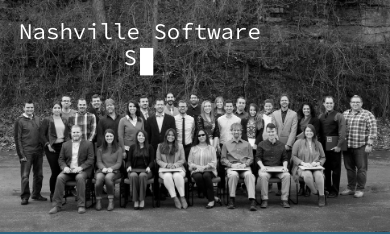
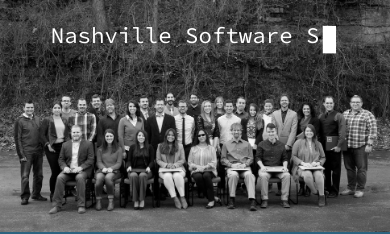
Before and after one commit to NSS-Cohort-11/NSS-Cohort-11.github.io, a Jekyll site: the page built from index.html, in a window 390 px wide. Shown: the top 234 px of the page. Built offline with Jekyll 4.4.1, drawn with Linux system fonts in a browser that asks for light colours.

Commit message:
centering main header on mobile view

```diff
--- a/styles/style2.scss
+++ b/styles/style2.scss
@@ -54,7 +54,7 @@ p {
 	font-family: 'Source Code Pro', monospace;
 	font-size: 1.4em;
 	line-height: 1.0em;
-	width: 280px;
+	width: 100%;
 	margin: 0 auto;
 	// left: 50%;
 }
```
